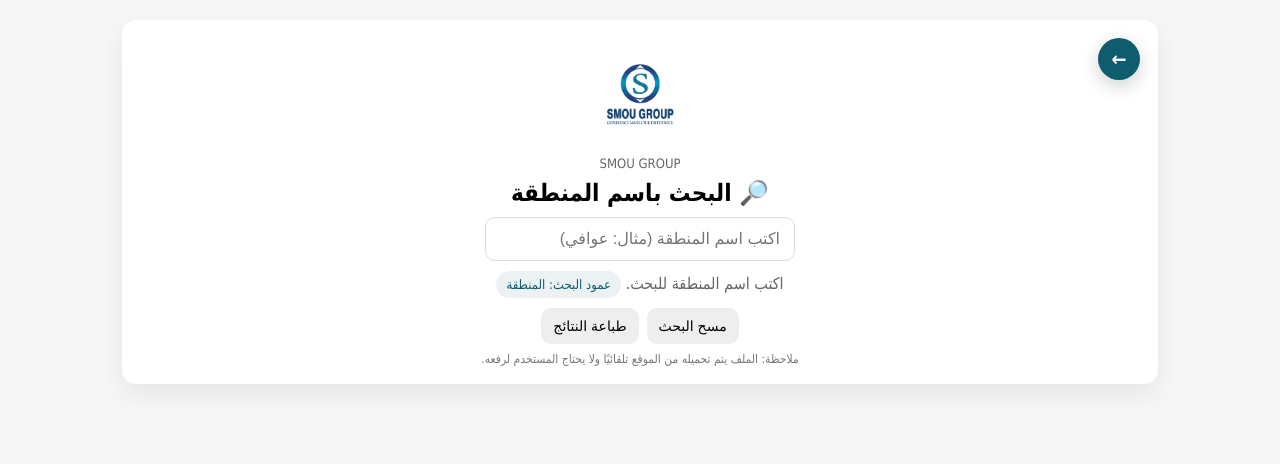
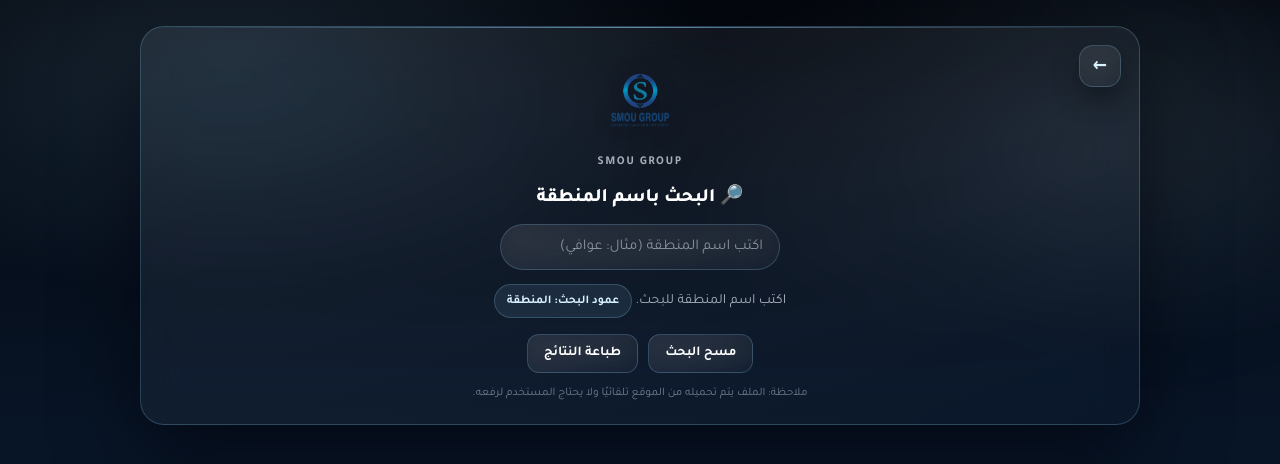
Before and after one commit to Smou-Group/Area-search, a plain HTML site: page index.html in a window 1280 px wide. Drawn offline with Linux system fonts and the light colour scheme.

Commit message:
Add files via upload

```diff
--- a/index.html
+++ b/index.html
@@ -5,18 +5,77 @@
 <meta name="viewport" content="width=device-width,initial-scale=1" />
 <title>كشف المنطقة</title>
 
+<link rel="preconnect" href="https://fonts.googleapis.com">
+<link rel="preconnect" href="https://fonts.gstatic.com" crossorigin>
+<link href="https://fonts.googleapis.com/css2?family=Tajawal:wght@400;500;600;700;800&display=swap" rel="stylesheet">
+
 <style>
-  :root{--brand:#0f5c6e;}
-  body{font-family: Tahoma, Arial, sans-serif; background:#f7f7f7; padding:20px; margin:0;}
+  :root{
+    --bg1:#03060d;
+    --bg2:#081527;
+    --sky:#8fd6ff;
+    --sky-light:#d7f1ff;
+    --sky-deep:#3d8fd0;
+    --ivory:#ffffff;
+    --text:#eef6ff;
+    --muted:rgba(238,246,255,.68);
+    --border:rgba(143,214,255,.22);
+    --glass: linear-gradient(160deg, rgba(255,255,255,.07), rgba(255,255,255,.02));
+    --shadow:0 18px 45px rgba(0,0,10,.40);
+    --shadowStrong:0 30px 80px rgba(0,0,10,.55);
+  }
+  *{box-sizing:border-box}
+  html{scroll-behavior:smooth}
+  body{
+    font-family:"Tajawal", Tahoma, Arial, sans-serif;
+    background:
+      radial-gradient(900px 420px at 18% 8%, rgba(143,214,255,.14), transparent 55%),
+      radial-gradient(800px 380px at 85% 18%, rgba(215,241,255,.08), transparent 55%),
+      linear-gradient(180deg,var(--bg1),var(--bg2) 55%,#050d1a);
+    color:var(--text);
+    padding:26px 16px;
+    margin:0;
+    min-height:100vh;
+    position:relative;
+    overflow-x:hidden;
+  }
+
+  body::before,
+  body::after{
+    content:"";
+    position:fixed;
+    inset:auto;
+    width:32vw;
+    height:32vw;
+    border-radius:50%;
+    filter:blur(110px);
+    opacity:.14;
+    pointer-events:none;
+    z-index:0;
+    animation:blobFloat 12s ease-in-out infinite;
+  }
+  body::before{ top:-8vw; right:-6vw; background:radial-gradient(circle, rgba(143,214,255,.9), transparent 64%); }
+  body::after{ left:-8vw; bottom:-10vw; background:radial-gradient(circle, rgba(255,255,255,.3), transparent 60%); animation-delay:-5s; }
+  @keyframes blobFloat{ 0%,100%{transform:translateY(0) scale(1)} 50%{transform:translateY(-14px) scale(1.05)} }
 
   .card{
+    position:relative;
+    z-index:1;
     max-width:1000px;
     margin:0 auto;
-    background:#fff;
-    border-radius:14px;
-    box-shadow:0 10px 30px rgba(0,0,0,.08);
-    padding:18px;
-    position:relative;
+    background:var(--glass);
+    border:1px solid var(--border);
+    border-radius:24px;
+    box-shadow:var(--shadowStrong);
+    backdrop-filter:blur(22px) saturate(1.15);
+    -webkit-backdrop-filter:blur(22px) saturate(1.15);
+    padding:24px;
+    overflow:hidden;
+  }
+  .card::after{
+    content:"";
+    position:absolute; top:0; left:0; right:0; height:1px;
+    background:linear-gradient(90deg, transparent, rgba(143,214,255,.6), transparent);
   }
 
   /* ===== Back Button ===== */
@@ -26,69 +85,140 @@
     right:18px;
     width:42px;
     height:42px;
-    border-radius:50%;
+    border-radius:14px;
     display:flex;
     align-items:center;
     justify-content:center;
     text-decoration:none;
-    font-size:20px;
+    font-size:19px;
     font-weight:bold;
-    color:#fff;
-    background:var(--brand);
-    box-shadow:0 6px 18px rgba(0,0,0,.18);
+    color:var(--sky-light);
+    background:var(--glass);
+    border:1px solid var(--border);
+    backdrop-filter:blur(14px);
+    -webkit-backdrop-filter:blur(14px);
+    box-shadow:0 12px 26px rgba(0,0,10,.35);
     transition:all .25s ease;
+    z-index:2;
   }
   .back-btn:hover{
-    background:#0b4c59;
+    background:linear-gradient(160deg, rgba(255,255,255,.14), rgba(143,214,255,.08));
+    border-color:rgba(143,214,255,.55);
     transform:translateY(-3px);
+    box-shadow:0 18px 36px rgba(0,0,10,.45), 0 0 22px rgba(143,214,255,.18);
   }
 
-  h2{margin:0 0 10px 0;text-align:center}
+  h2{
+    margin:0 0 14px 0;
+    text-align:center;
+    font-size:19px;
+    font-weight:800;
+    color:var(--ivory);
+  }
 
-  .header{display:flex;flex-direction:column;align-items:center;gap:10px;margin-bottom:8px}
-  .logo{width:110px;max-width:40vw;height:auto;display:block}
-  .brandLine{font-size:13px;color:#666;text-align:center;margin-top:-2px}
+  .header{display:flex;flex-direction:column;align-items:center;gap:10px;margin-bottom:14px}
+  .logo{width:96px;max-width:38vw;height:auto;display:block;filter:drop-shadow(0 4px 10px rgba(0,0,10,.4));}
+  .brandLine{
+    font-size:12px;
+    color:var(--muted);
+    text-align:center;
+    margin-top:-2px;
+    letter-spacing:1.5px;
+    font-weight:700;
+  }
 
   .row{display:flex;gap:12px;flex-wrap:wrap;align-items:center;justify-content:center}
   input[type="text"]{
-    padding:12px 14px;
+    padding:13px 16px;
     min-width:280px;
-    border:1px solid #ddd;
-    border-radius:10px;
-    font-size:16px;
-    outline:none
+    border:1px solid var(--border);
+    border-radius:999px;
+    font-size:15px;
+    font-family:inherit;
+    outline:none;
+    background:linear-gradient(160deg, rgba(255,255,255,.08), rgba(255,255,255,.02));
+    color:#fff;
+    backdrop-filter:blur(14px);
+    -webkit-backdrop-filter:blur(14px);
+    transition:border-color .25s ease, box-shadow .25s ease;
   }
+  input[type="text"]::placeholder{color:rgba(238,246,255,.5)}
   input[type="text"]:focus{
-    border-color:var(--brand);
-    box-shadow:0 0 0 3px rgba(15,92,110,.15)
+    border-color:rgba(143,214,255,.55);
+    box-shadow:0 0 0 3px rgba(143,214,255,.14);
   }
 
-  .note{color:#666;margin-top:10px;text-align:center}
+  .note{color:var(--muted);margin-top:14px;text-align:center;font-size:14px;line-height:1.7}
   .pill{
     display:inline-block;
-    background:rgba(15,92,110,.08);
-    color:var(--brand);
-    padding:6px 10px;
+    background:rgba(143,214,255,.10);
+    border:1px solid var(--border);
+    color:var(--sky-light);
+    padding:6px 12px;
     border-radius:999px;
-    font-size:13px
+    font-size:12px;
+    font-weight:700;
   }
 
-  table{width:100%;border-collapse:collapse;margin-top:14px;background:#fff}
-  th,td{border:1px solid #e2e2e2;padding:10px;text-align:right;vertical-align:top}
-  th{background:var(--brand);color:#fff;position:sticky;top:0}
-  tr:nth-child(even){background:#fafafa}
+  table{width:100%;border-collapse:separate;border-spacing:0;margin-top:18px;border-radius:14px;overflow:hidden;border:1px solid var(--border);}
+  th,td{border-bottom:1px solid var(--border);padding:11px 12px;text-align:right;vertical-align:top;font-size:13.5px;}
+  th{
+    background:linear-gradient(160deg, rgba(143,214,255,.16), rgba(143,214,255,.05));
+    color:var(--ivory);
+    font-weight:800;
+    position:sticky;
+    top:0;
+  }
+  td{color:var(--text); background:rgba(255,255,255,.02);}
+  tr:nth-child(even) td{background:rgba(255,255,255,.045)}
 
-  .actions{display:flex;gap:8px;justify-content:center;margin-top:10px;flex-wrap:wrap}
-  button{border:0;border-radius:10px;padding:10px 12px;cursor:pointer;font-size:14px}
-  .btn2{background:#eee}
-  .small{font-size:12px;color:#777;text-align:center;margin-top:8px}
+  .actions{display:flex;gap:10px;justify-content:center;margin-top:16px;flex-wrap:wrap}
+  button{
+    border:1px solid var(--border);
+    border-radius:12px;
+    padding:10px 16px;
+    cursor:pointer;
+    font-size:13.5px;
+    font-family:inherit;
+    font-weight:700;
+    color:var(--ivory);
+    background:linear-gradient(160deg, rgba(255,255,255,.09), rgba(255,255,255,.02));
+    backdrop-filter:blur(12px);
+    -webkit-backdrop-filter:blur(12px);
+    transition:transform .2s ease, border-color .2s ease, background .2s ease;
+  }
+  button:hover{
+    background:linear-gradient(160deg, rgba(255,255,255,.15), rgba(143,214,255,.08));
+    border-color:rgba(143,214,255,.55);
+    transform:translateY(-2px);
+  }
+  .btn2{}
+  .small{font-size:11.5px;color:rgba(238,246,255,.45);text-align:center;margin-top:14px}
   .hidden{display:none}
 
+  @media (max-width:560px){
+    .card{padding:16px; border-radius:18px;}
+    .back-btn{top:12px; right:12px; width:38px; height:38px;}
+    input[type="text"]{min-width:0; width:100%;}
+    th,td{padding:8px; font-size:12.5px;}
+  }
+
   @media print{
-    body{background:#fff;padding:0}
-    .card{box-shadow:none;border-radius:0;max-width:none;margin:0;padding:0}
+    body{background:#fff;padding:0; color:#111;}
+    body::before, body::after{display:none;}
+    .card{
+      box-shadow:none;border-radius:0;max-width:none;margin:0;padding:0;
+      background:#fff; border:none; backdrop-filter:none;
+    }
     .actions, .row, .small, .back-btn{display:none !important;}
-    th{position:static}
+    .note{color:#333;}
+    .pill{background:#eef; color:#0f5c6e; border-color:#cde;}
+    table{border-color:#ddd;}
+    th{position:static; background:#0f5c6e; color:#fff;}
+    td{color:#111; background:#fff;}
+    tr:nth-child(even) td{background:#fafafa}
+    h2{color:#111;}
+    .brandLine{color:#666;}
     .logo{width:120px}
     @page{margin:12mm;}
   }
```
